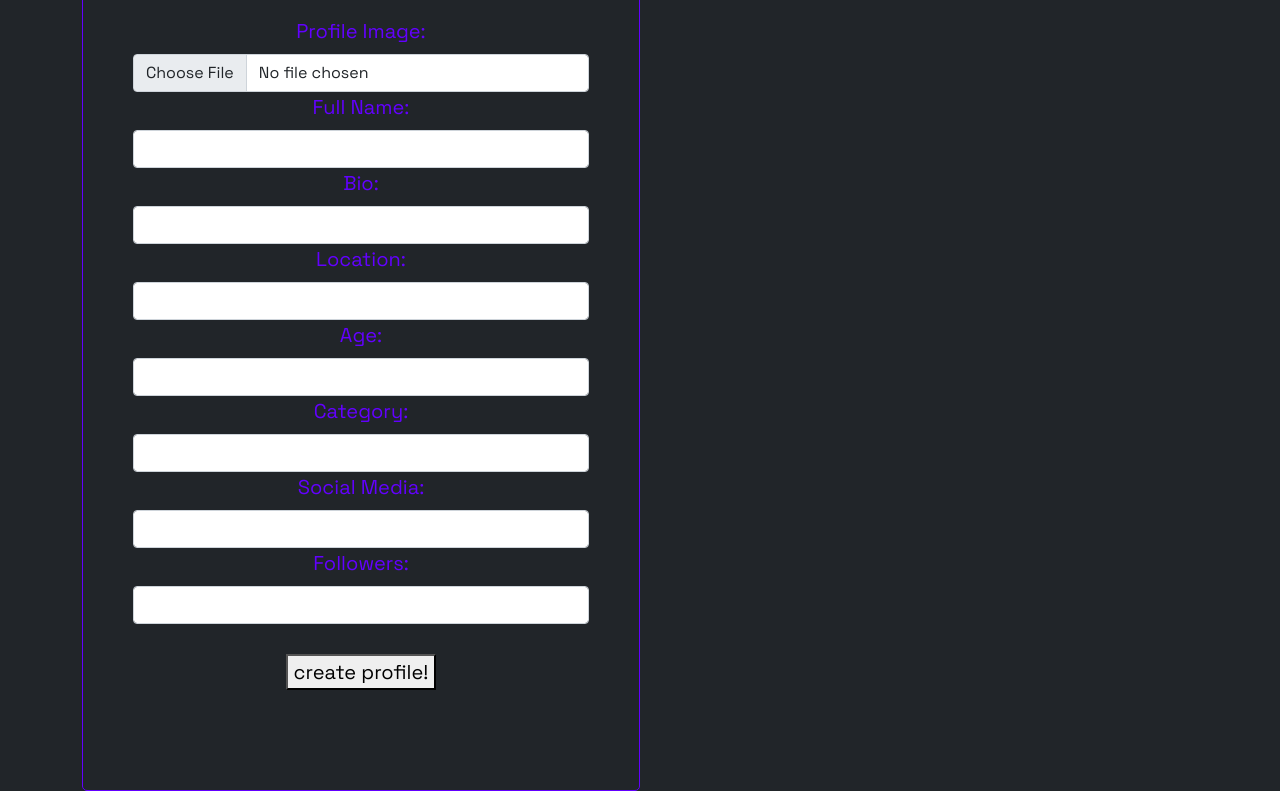
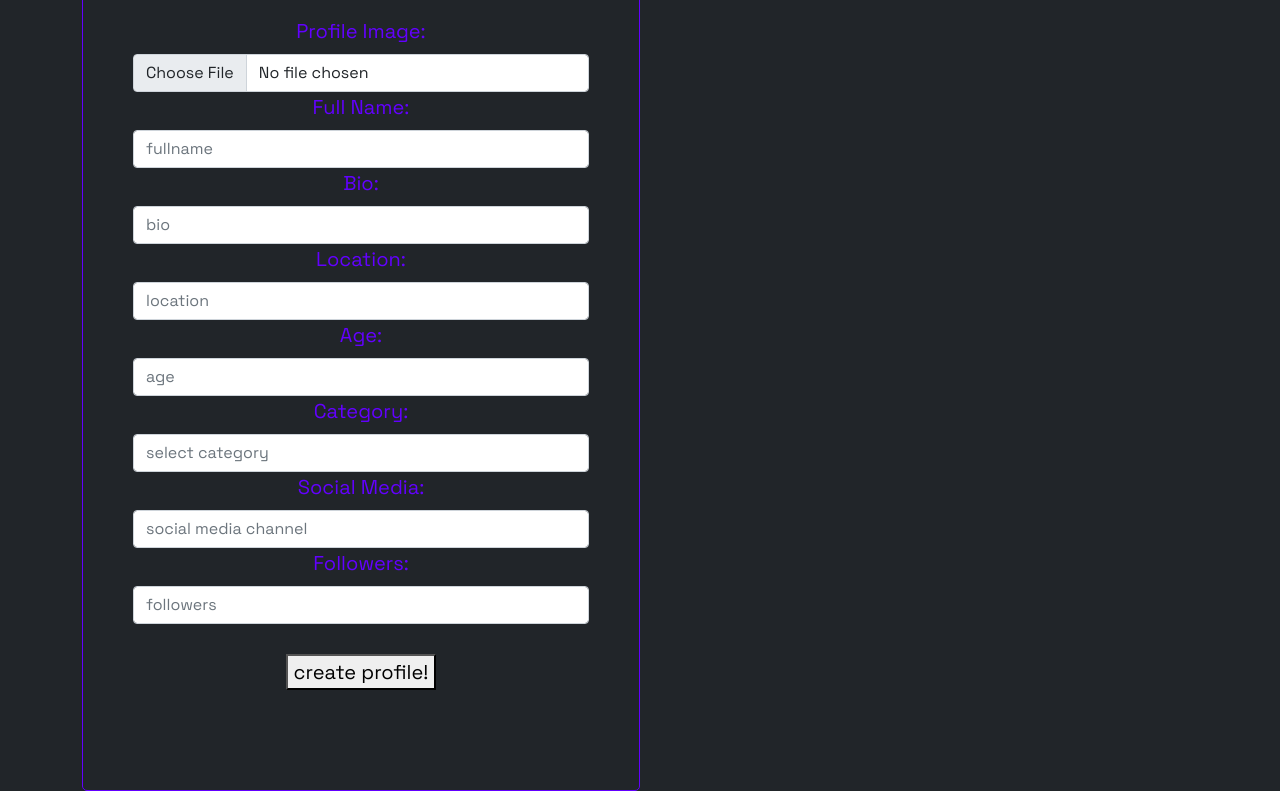
Before and after one commit to elizparisi/genuinfluence, a React (Create React App) app: page / in a window 1280 px wide. Shown: the part 1660-2462 px from the top of the page. Built offline with nearby package versions, Linux system fonts and the light colour scheme.

Commit message:
add placeholders to CreateProfile form

```diff
--- a/src/components/CreateProfile.js
+++ b/src/components/CreateProfile.js
@@ -10,42 +10,42 @@ class CreateProfile extends React.Component {
           <Form className="profile-creator">
             <Form.Group>
             <Form.Label>Profile Image: </Form.Label>
-            <Form.Control type="file" />
+            <Form.Control type="file" placeholder="profile image" />
             </Form.Group>
 
             <Form.Group>
             <Form.Label>Full Name: </Form.Label>
-            <Form.Control type="text" name="fullname"></Form.Control>
+            <Form.Control type="text" name="fullname" placeholder="fullname"></Form.Control>
             </Form.Group>
 
             <Form.Group>
             <Form.Label>Bio: </Form.Label>
-            <Form.Control type="textarea" name="bio"></Form.Control>
+            <Form.Control type="textarea" name="bio" placeholder="bio"></Form.Control>
             </Form.Group>
 
             <Form.Group>
             <Form.Label>Location: </Form.Label>
-            <Form.Control type="text" name="location"></Form.Control>
+            <Form.Control type="text" name="location" placeholder="location"></Form.Control>
             </Form.Group>
 
             <Form.Group>
             <Form.Label>Age: </Form.Label>
-            <Form.Control type="number" name="age"></Form.Control>
+            <Form.Control type="number" name="age" placeholder="age"></Form.Control>
             </Form.Group>
 
             <Form.Group>
             <Form.Label>Category: </Form.Label>
-            <Form.Control type="text" name="category"></Form.Control>
+            <Form.Control type="text" name="category" placeholder="select category"></Form.Control>
             </Form.Group>
 
             <Form.Group>
             <Form.Label>Social Media: </Form.Label>
-            <Form.Control type="text" name="socialmedia"></Form.Control>
+            <Form.Control type="text" name="socialmedia" placeholder="social media channel"></Form.Control>
             </Form.Group>
 
             <Form.Group>
             <Form.Label>Followers: </Form.Label>
-            <Form.Control type="number" name="followers"></Form.Control>
+            <Form.Control type="number" name="followers" placeholder="followers"></Form.Control>
             </Form.Group>
 
             <br></br>
```
